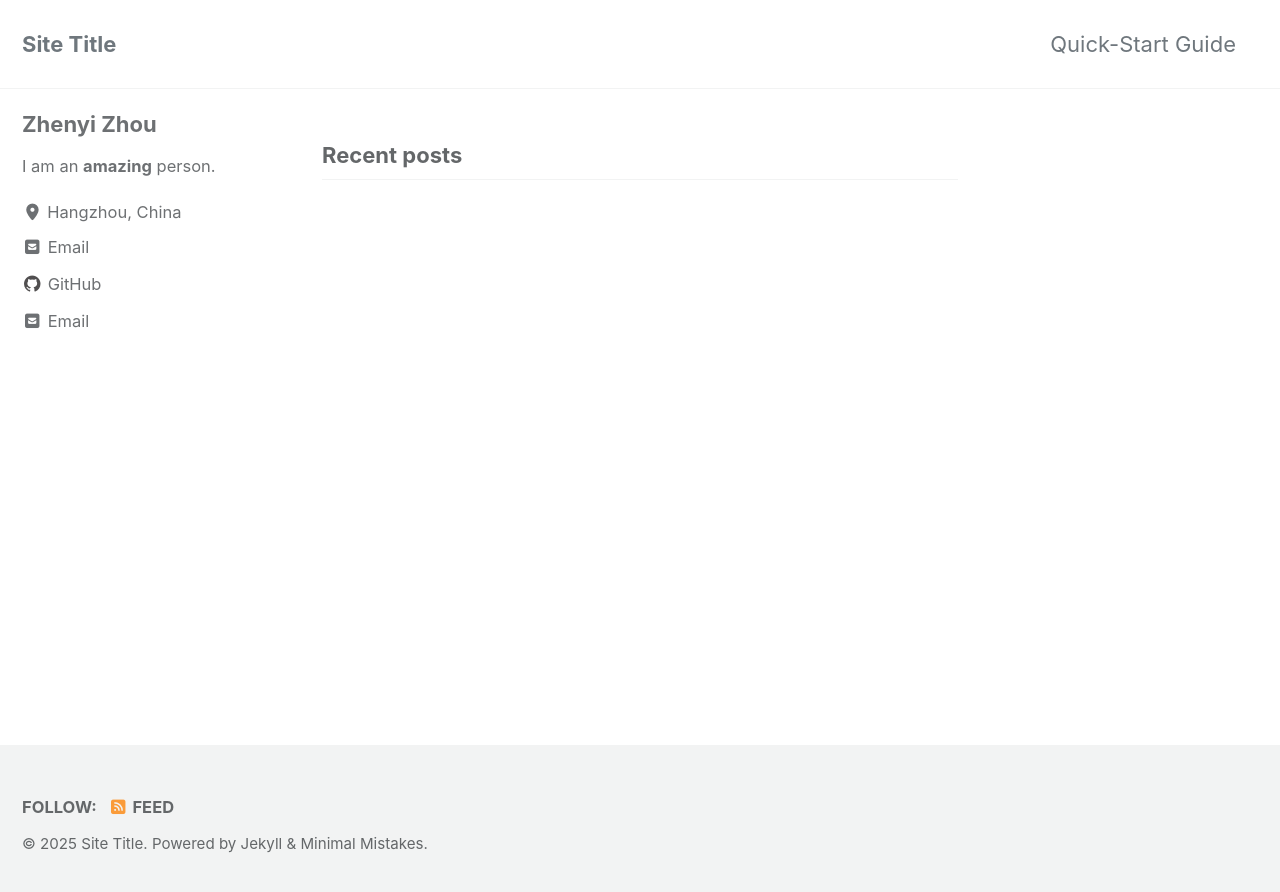
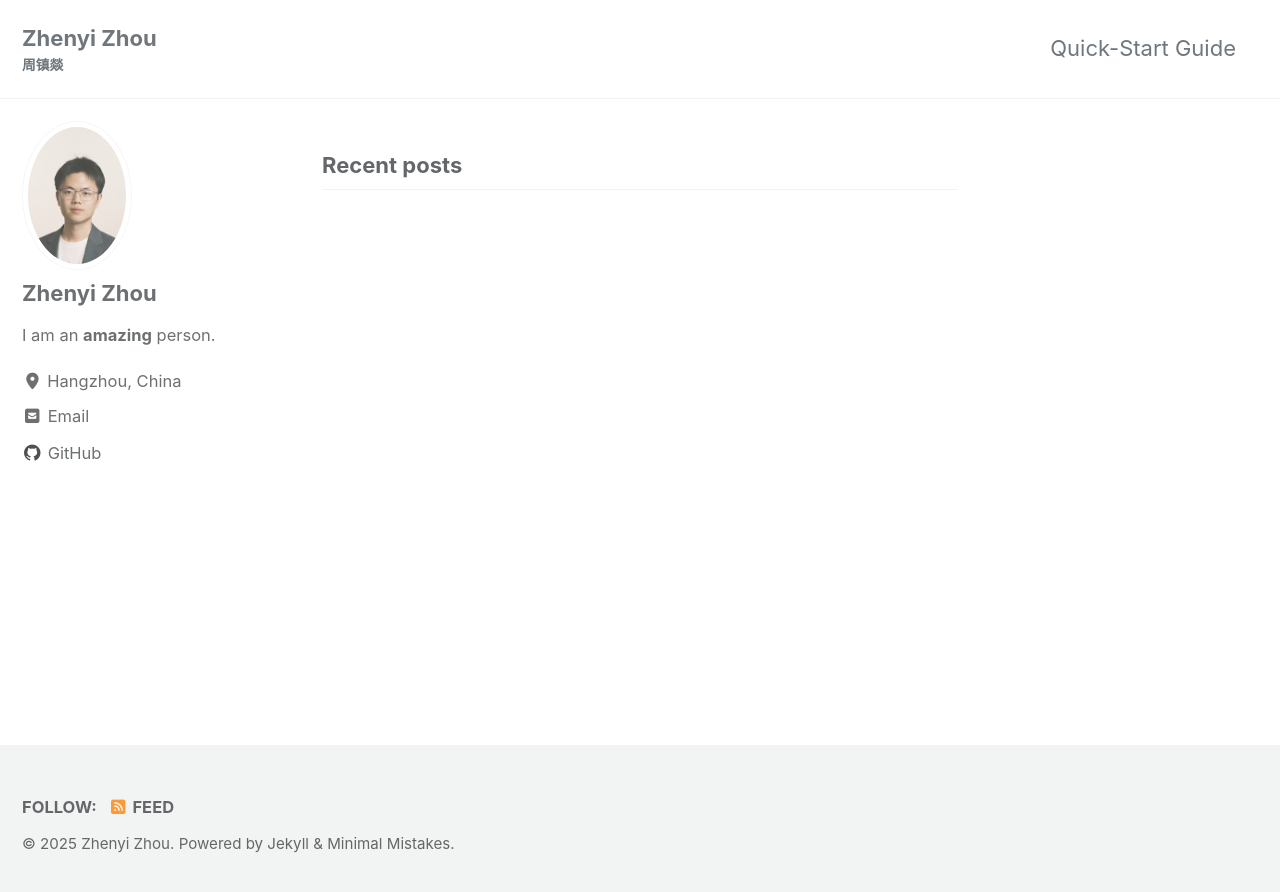
Before and after one commit to BioGavin/BioGavin.github.io, a Jekyll site: the page built from index.html, in a window 1280 px wide. Shown: the top 892 px of the page. Built offline with Jekyll 4.4.1, drawn with Linux system fonts in a browser that asks for light colours; cached includes are drawn as plain includes; the list of posts is cut into pages by our own code.

Commit message:
Add avatar

```diff
--- a/_config.yml
+++ b/_config.yml
@@ -17,9 +17,9 @@ minimal_mistakes_skin    : "default" # "air", "aqua", "contrast", "dark", "dirt"
 # Site Settings
 locale                   : "en-US"
 rtl                      : # true, false (default) # turns direction of the page into right to left for RTL languages
-title                    : "Site Title"
+title                    : "Zhenyi Zhou"
 title_separator          : "-"
-subtitle                 : # site tagline that appears below site title in masthead
+subtitle                 : "周镇燚"
 name                     : "Zhenyi Zhou"
 description              : "An amazing website."
 url                      : "https://BioGavin.github.io"
@@ -114,10 +114,10 @@ analytics:
 # Site Author
 author:
   name             : "Zhenyi Zhou"
-  avatar           : # path of avatar image, e.g. "/assets/images/bio-photo.jpg"
+  avatar           : "assets/images/IMG_6744.jpg"
   bio              : "I am an **amazing** person."
   location         : "Hangzhou, China"
-  email            : "gavinchou64@gmail.com"
+  email            : # "gavinchou64@gmail.com"
   links:
     - label: "Email"
       icon: "fas fa-fw fa-envelope-square"
```
Also changed, not shown: assets/images/IMG_6744.jpg (added).
